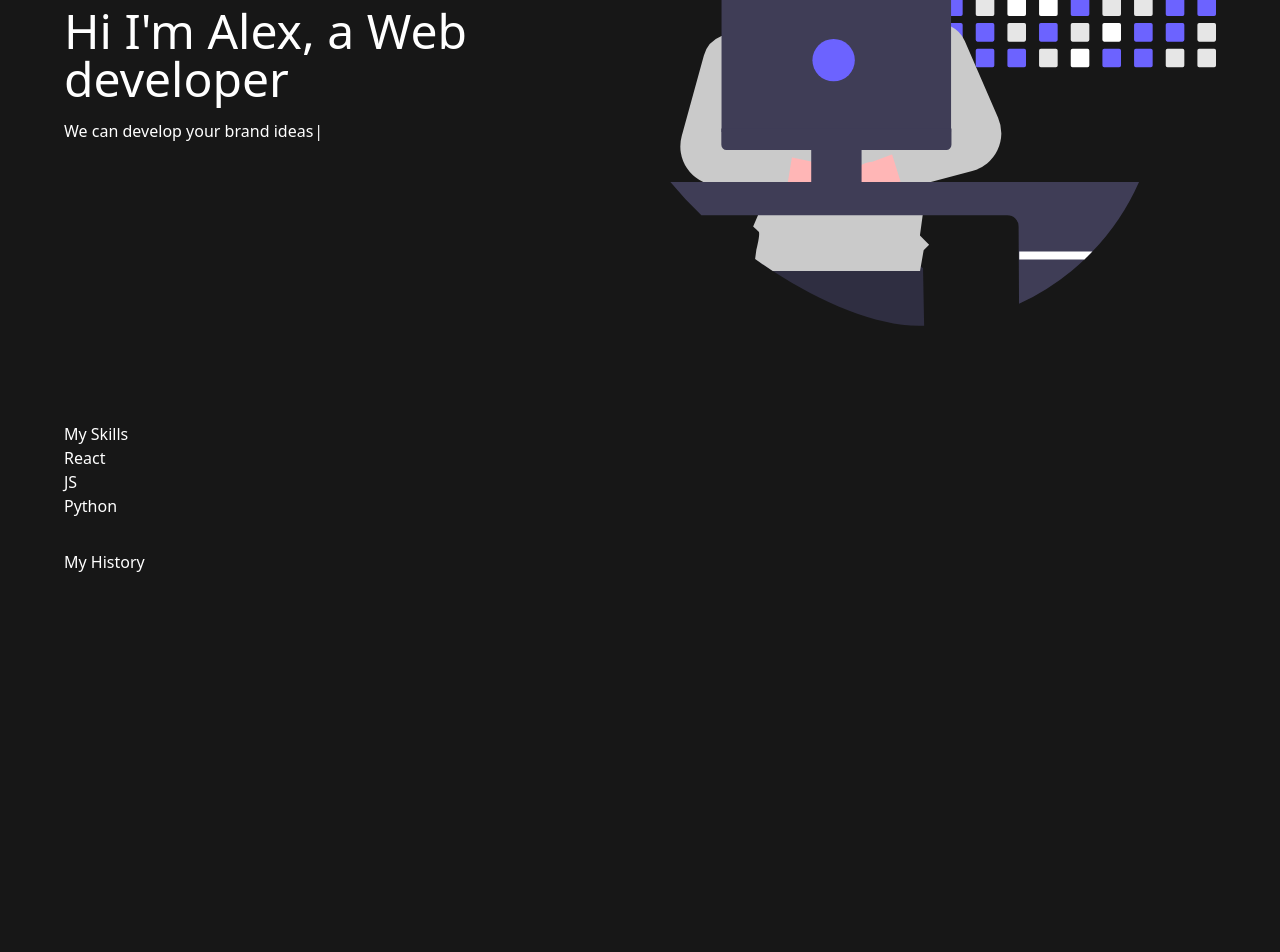
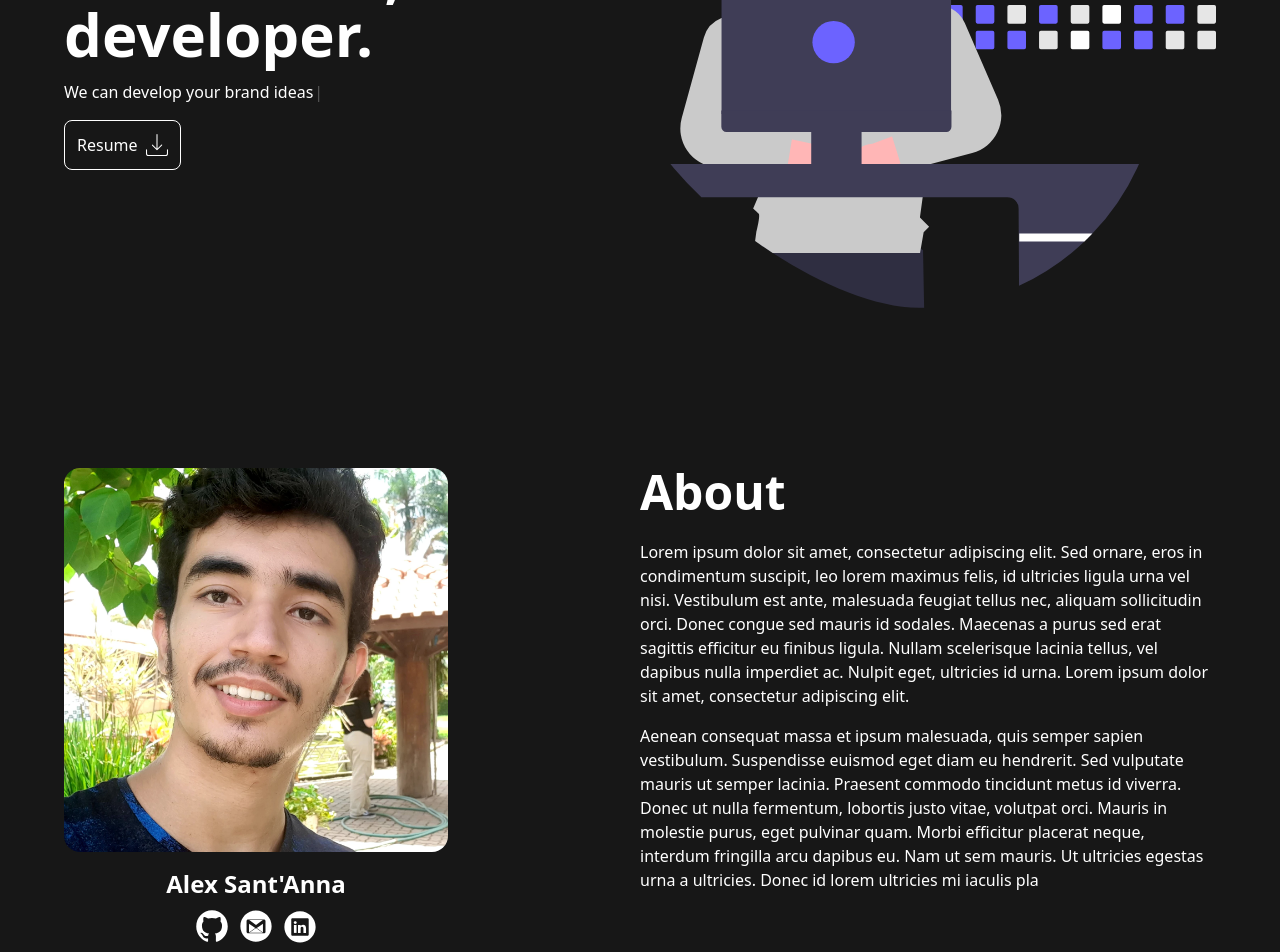
Before and after one commit to alexRicc2/devalex, a Next.js app: page / in a window 1280 px wide. Shown: the part 340-1292 px from the top of the page. Before the commit the page ends 930 px from the top, so only its background shows below. Built offline with nearby package versions, Linux system fonts and the light colour scheme.

Commit message:
about section

```diff
--- a/app/page.tsx
+++ b/app/page.tsx
@@ -1,11 +1,13 @@
 import Hero from "@/components/Hero"
 import Skills from "@/components/Skills"
 import History from "@/components/History"
+import About from "@/components/About"
 
 export default function Home() {
   return (
     <>
       <Hero/>
+      <About/>
       <Skills/>
       <History/>
     </>
--- /dev/null
+++ b/components/About/index.tsx
@@ -0,0 +1,43 @@
+import React from 'react'
+import Container from '../layout/Container'
+import Image from 'next/image'
+import Github from '../Icons/Github'
+import s from '../Icons/icon.module.css'
+import Gmail from '../Icons/Gmail'
+import Linkedin from '../Icons/Linkedin'
+function About() {
+  return (
+    <section className='py-6 md:py-12'>
+      <Container className='flex flex-col md:flex-row'>
+        <div className='mb-6 md:w-1/2 md:mb-0'>
+          <div className='w-2/3 m-auto md:m-0'>
+
+            <div className='relative mb-4 aspect-square rounded-2xl overflow-hidden'>
+              <Image src="/alex.webp" alt="alex" fill className='object-cover' loading='lazy' sizes='(max-width: 768px) 100vw, 50vw' />
+            </div>
+            <h3 className='text-2xl text-center mb-2 font-semibold'>Alex Sant&apos;Anna</h3>
+            <div className='flex justify-center gap-2'>
+              <a href="#">
+              <Github className={s.icon_big}/>
+              </a>
+              <a>
+                <Gmail className={s.icon_big}/>
+              </a>
+              <a href="">
+                <Linkedin className={s.icon_big}/>
+              </a>
+
+            </div>
+          </div>
+        </div>
+        <div className='md:w-1/2'>
+        <h2 className='text-center text-3xl md:text-5xl mb-4 md:text-left font-bold'>About</h2>
+        <p className='py-2'>Lorem ipsum dolor sit amet, consectetur adipiscing elit. Sed ornare, eros in condimentum suscipit, leo lorem maximus felis, id ultricies ligula urna vel nisi. Vestibulum est ante, malesuada feugiat tellus nec, aliquam sollicitudin orci. Donec congue sed mauris id sodales. Maecenas a purus sed erat sagittis efficitur eu finibus ligula. Nullam scelerisque lacinia tellus, vel dapibus nulla imperdiet ac. Nulpit eget, ultricies id urna. Lorem ipsum dolor sit amet, consectetur adipiscing elit.</p>
+        <p className='py-2'>Aenean consequat massa et ipsum malesuada, quis semper sapien vestibulum. Suspendisse euismod eget diam eu hendrerit. Sed vulputate mauris ut semper lacinia. Praesent commodo tincidunt metus id viverra. Donec ut nulla fermentum, lobortis justo vitae, volutpat orci. Mauris in molestie purus, eget pulvinar quam. Morbi efficitur placerat neque, interdum fringilla arcu dapibus eu. Nam ut sem mauris. Ut ultricies egestas urna a ultricies. Donec id lorem ultricies mi iaculis pla</p>
+        </div>
+      </Container>
+    </section>
+  )
+}
+
+export default About
--- a/components/Hero/index.tsx
+++ b/components/Hero/index.tsx
@@ -4,14 +4,16 @@ import React from 'react'
 import Container from '../layout/Container'
 import Typewriter from "typewriter-effect";
 import HeroImage from './HeroImage';
-
+import Download from '../Icons/Download';
+import s from '../Icons/icon.module.css'
 function Hero() {
   const typeWriterTexts = ['I can develop your E-commerce', 'We can develop your brand ideas']
   return (
-    <Container>
+    <Container className='pb-6 md:pb-12'>
       <section className='mt-2 md:h-[calc(90vh-90px)] max-h-[800px] bg-slate-200 flex md:items-center flex-col md:flex-row'>
         <div className='md:w-1/2'>
-          <h2 className='text-3xl md:text-5xl leading-none mb-4'>Hi I&apos;m Alex, a Web developer</h2>
+          <h2 className='text-4xl md:text-6xl leading-none mb-4 font-bold'>Hi I&apos;m Alex, a Web developer.</h2>
+          <div className='h-4 mb-6'>
             <Typewriter
               options={{
                 strings: typeWriterTexts,
@@ -23,8 +25,14 @@ function Hero() {
               }}
             />
           </div>
-        <div className='md:w-1/2'>
-          <HeroImage/>
+          <button className='flex items-center gap-2 border rounded-lg p-3'>
+            <span>Resume</span>
+            <Download className={s.icon}/>
+          </button>
+        </div>
+
+        <div className='md:w-1/2 hidden md:block'>
+          <HeroImage />
         </div>
       </section>
     </Container>
--- /dev/null
+++ b/components/Icons/Download.tsx
@@ -0,0 +1,9 @@
+import React from 'react'
+
+function Download({className=""}: {className?: string}) {
+  return (
+    <svg className={className} data-name="Livello 1" id="Livello_1" viewBox="0 0 128 128" xmlns="http://www.w3.org/2000/svg"><title/><path d="M61.88,93.12h0a3,3,0,0,0,.44.36l.24.13a1.74,1.74,0,0,0,.59.24l.25.07h0a3,3,0,0,0,1.16,0l.26-.08.3-.09a3,3,0,0,0,.3-.16l.21-.12a3,3,0,0,0,.46-.38L93,66.21A3,3,0,1,0,88.79,62L67,83.76V3a3,3,0,0,0-6,0V83.76L39.21,62A3,3,0,0,0,35,66.21Z"/><path d="M125,88a3,3,0,0,0-3,3v22a9,9,0,0,1-9,9H15a9,9,0,0,1-9-9V91a3,3,0,0,0-6,0v22a15,15,0,0,0,15,15h98a15,15,0,0,0,15-15V91A3,3,0,0,0,125,88Z"/></svg>
+  )
+}
+
+export default Download
--- /dev/null
+++ b/components/Icons/Github.tsx
@@ -0,0 +1,9 @@
+import React from 'react'
+
+function Github({className}: any) {
+  return (
+    <svg className={className} height="512px" id="Layer_1" version="1.1" viewBox="0 0 512 512" width="512px" xmlSpace="preserve" xmlns="http://www.w3.org/2000/svg" xmlnsXlink="http://www.w3.org/1999/xlink"><g><path className="st0" d="M256,32C132.3,32,32,134.8,32,261.7c0,101.5,64.2,187.5,153.2,217.9c11.2,2.1,15.3-5,15.3-11.1   c0-5.5-0.2-19.9-0.3-39.1c-62.3,13.9-75.5-30.8-75.5-30.8c-10.2-26.5-24.9-33.6-24.9-33.6c-20.3-14.3,1.5-14,1.5-14   c22.5,1.6,34.3,23.7,34.3,23.7c20,35.1,52.4,25,65.2,19.1c2-14.8,7.8-25,14.2-30.7c-49.7-5.8-102-25.5-102-113.5   c0-25.1,8.7-45.6,23-61.6c-2.3-5.8-10-29.2,2.2-60.8c0,0,18.8-6.2,61.6,23.5c17.9-5.1,37-7.6,56.1-7.7c19,0.1,38.2,2.6,56.1,7.7   c42.8-29.7,61.5-23.5,61.5-23.5c12.2,31.6,4.5,55,2.2,60.8c14.3,16.1,23,36.6,23,61.6c0,88.2-52.4,107.6-102.3,113.3   c8,7.1,15.2,21.1,15.2,42.5c0,30.7-0.3,55.5-0.3,63c0,6.1,4,13.3,15.4,11C415.9,449.1,480,363.1,480,261.7   C480,134.8,379.7,32,256,32z" /></g></svg>
+  )
+}
+
+export default Github
--- /dev/null
+++ b/components/Icons/Gmail.tsx
@@ -0,0 +1,9 @@
+import React from 'react'
+
+function Gmail({className}: any) {
+  return (
+    <svg className={className} height="56.6934px" id="Layer_1" version="1.1" viewBox="0 0 56.6934 56.6934" width="56.6934px" xmlSpace="preserve" xmlns="http://www.w3.org/2000/svg" xmlnsXlink="http://www.w3.org/1999/xlink"><polygon points="29.3938,31.666 39.309,38.5604 39.309,24.8362 34.9235,27.8569 "/><path d="M28.3472,3.9229c-13.5996,0-24.625,11.0234-24.625,24.623c0,13.5997,11.0254,24.625,24.625,24.625  c13.5986,0,24.624-11.0253,24.624-24.625C52.9712,14.9463,41.9458,3.9229,28.3472,3.9229z M39.9141,39.7094v0.0007H16.7774h-0.8704  c-1.3447,0-2.4451-1.1003-2.4451-2.4451V20.5627c0-1.3448,1.1003-2.4451,2.4451-2.4451l0.0096,0.0072l-0.0096-0.0078h24.9518  c1.3447,0,2.445,1.1002,2.445,2.4449v0.7087l0.0007-0.0005l-0.0007,0.0007l0.004,15.9963  C43.2494,39.0451,42.479,39.6797,39.9141,39.7094z"/><path d="M28.3421,32.2622c-0.1196,0-0.2391-0.0359-0.3419-0.1073l-0.1786-0.1244l-10.1835,7.0811h21.4153l-10.1863-7.0829  C28.8671,32.0287,28.4607,32.2622,28.3421,32.2622z"/><polygon points="40.858,18.1176 40.8587,18.117 40.8565,18.1187 "/><polygon points="39.037,18.7154 17.7191,18.7154 28.3432,26.5924 "/><polygon points="27.2877,31.659 17.382,24.8359 17.3764,38.5647 27.2976,31.666 "/></svg>
+  )
+}
+
+export default Gmail
--- /dev/null
+++ b/components/Icons/Linkedin.tsx
@@ -0,0 +1,9 @@
+import React from 'react'
+
+function Linkedin({className}: any) {
+  return (
+    <svg className={className} enable-background="new 0 0 56.693 56.693" id="Layer_1" version="1.1" viewBox="0 0 56.693 56.693" xmlSpace="preserve" xmlns="http://www.w3.org/2000/svg" xmlnsXlink="http://www.w3.org/1999/xlink"><g><path d="M28.347,5.155c-13.6,0-24.625,11.025-24.625,24.625c0,13.602,11.025,24.625,24.625,24.625   c13.598,0,24.623-11.023,24.623-24.625C52.97,16.181,41.944,5.155,28.347,5.155z M42.062,41.741c0,1.096-0.91,1.982-2.031,1.982   H16.613c-1.123,0-2.031-0.887-2.031-1.982V18.052c0-1.094,0.908-1.982,2.031-1.982H40.03c1.121,0,2.031,0.889,2.031,1.982V41.741z"/><path d="M33.099,26.441c-2.201,0-3.188,1.209-3.74,2.061v0.041h-0.027c0.01-0.012,0.02-0.027,0.027-0.041v-1.768h-4.15   c0.055,1.17,0,12.484,0,12.484h4.15v-6.973c0-0.375,0.027-0.744,0.137-1.012c0.301-0.744,0.984-1.52,2.129-1.52   c1.504,0,2.104,1.146,2.104,2.824v6.68h4.15V32.06C37.878,28.224,35.829,26.441,33.099,26.441z"/><path d="M20.864,20.712c-1.419,0-2.349,0.934-2.349,2.159c0,1.197,0.9,2.158,2.294,2.158h0.027c1.447,0,2.348-0.961,2.348-2.158   C23.157,21.646,22.284,20.712,20.864,20.712z"/><rect height="12.484" width="4.151" x="18.762" y="26.734"/></g></svg>
+  )
+}
+
+export default Linkedin
--- /dev/null
+++ b/components/Icons/icon.module.css
@@ -0,0 +1,10 @@
+.icon{
+  fill: white;
+  width: 22px;
+  height: 22px;
+}
+.icon_big{
+  fill: white;
+  width: 36px;
+  height: 36px;
+}
--- a/components/layout/Container/index.tsx
+++ b/components/layout/Container/index.tsx
@@ -8,7 +8,7 @@ interface ContainerProps {
 const Container:FC<ContainerProps> = ({children, className})=> {
 
   const rootclass = cn(
-    'p-4 lg:px-6 max-w-[1200px] m-auto',
+    'px-4 lg:px-6 max-w-[1200px] m-auto',
     className
   )
 
--- a/components/layout/navbar/index.tsx
+++ b/components/layout/navbar/index.tsx
@@ -20,7 +20,7 @@ function NavBar() {
 
   return (
     <div className={rootClass}>
-      <Container className="">
+      <Container className="p-4">
         <nav className="relative flex items-center justify-between">
           <div className="block flex-none md:hidden">
             <MobileMenu />
--- a/components/ui/Link/index.tsx
+++ b/components/ui/Link/index.tsx
@@ -16,7 +16,7 @@ function CustomLink(
   }: CustomLinkProps) {
 
   const rootClass = cn(
-    'p-2 rounded-lg border-2 font-medium transition-[0.3]',
+    'p-2 rounded-lg border font-medium transition-[0.3]',
     {
       ['border-white bg-white text-black hover:bg-transparent hover:text-white']: variant === 'filled',
       ['border-white hover:bg-white hover:text-black ']: variant === 'outline'
```
Also changed, not shown: public/alex.webp (added). Lines whose indentation alone changed are shown as unchanged.
